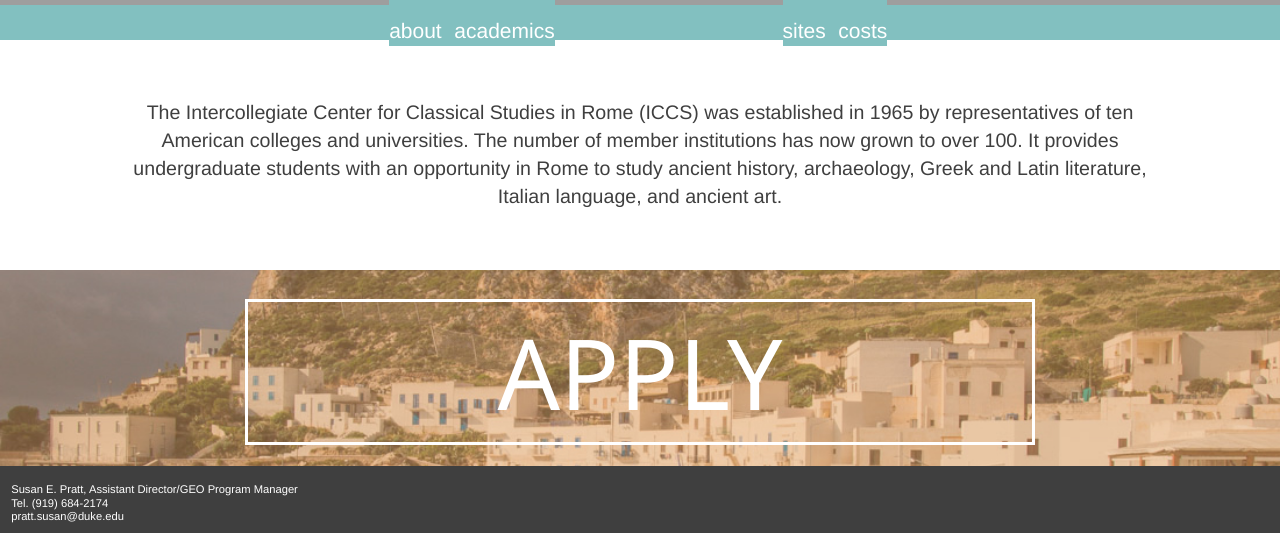
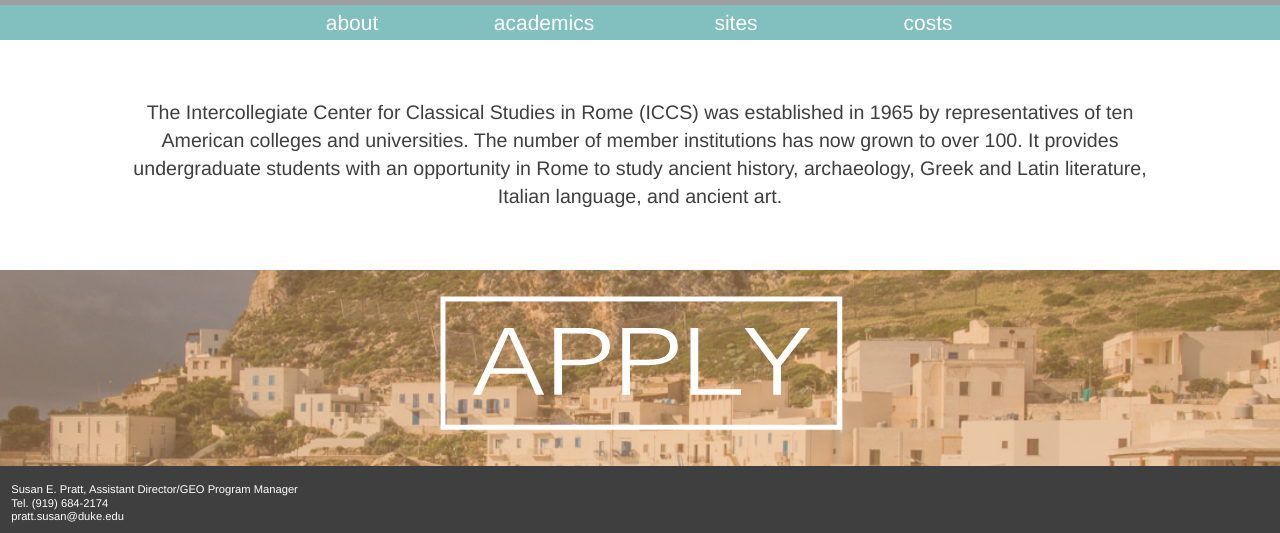
Before and after one commit to Lwalz/ICCS, a PHP site: page / in a window 1280 px wide. Shown: the part 555-1088 px from the top of the page. Run offline with PHP 8.4, Linux system fonts and the light colour scheme; grey boxes are pictures that could not be loaded.

Commit message:
a tags
made “apply” a png instead of text, hid link hover fix— messes up with
the apply link now :(

```diff
--- a/css/style.css
+++ b/css/style.css
@@ -238,6 +238,22 @@ body{
 	padding-top: none;
 	border-radius: .01em;*/
 }
+#about>a {
+	padding: 0;
+	float: none;
+}
+#academics>a {
+	padding: 0;
+	float: none;
+}
+#sites>a {
+	padding: 0;
+	float: none;
+}
+#costs>a {
+	padding: 0;
+	float: none;
+}
 /*#applya{
 	text-align: center;
 	margin: 0;
@@ -352,20 +368,20 @@ body{
 }
 
 #doit{
-	display: block;
+	display: flex;
+	justify-content: center;
 	background-image: url(../images/sicily.jpg);
 	width: 100%;
 	background-size: cover;
-	/*background-position: bottom;*/
 	float: left;
 	height: 2em;
 	background-repeat:no-repeat;
 	color: white;
 	font-size: 7em;
-	padding-top: 0;
+	padding-top: .1em;
 	text-align: center;
 }
-#doit>p{
+/*#doit>a{
 	border-style: solid;
 	border-color: white;
 	border-collapse:collapse;
@@ -374,14 +390,18 @@ body{
 	margin-top: .3em;
 	margin-bottom: .4em;
 	text-align: center;
-}
+	text-decoration: none;
+	color: white;
+}*/
 #mobilebanner{
 	display: none;
 }
-a{
+/*a{
 	color: white;
 	background-color: #82c0c0;
 	text-decoration: none;
+	padding: 0;
+	float: none;
 
 }
 a:hover{
@@ -389,5 +409,5 @@ a:hover{
 	background-color: white;
 	text-decoration: none;
 }
-
+*/
 }
--- a/index.html
+++ b/index.html
@@ -58,8 +58,9 @@ The Intercollegiate Center for Classical Studies in Rome (ICCS) was established
 The Intercollegiate Center for Classical Studies in Rome (ICCS) was established in 1965 by representatives of ten American colleges and universities. The number of member institutions has now grown to over 100. It provides undergraduate students with an opportunity in Rome to study ancient history, archaeology, Greek and Latin literature, Italian language, and ancient art.
 </div></section>
 
-<section id="doit">
-<p>APPLY</p>
+<section id="doit"><a href="" title=""><img src="images/apply.png" alt="apply"></a>
+<!--   <a href="" title="">APPLY</a>
+  <p>APPLY</p> -->
 </section>
 
 </div>
```
Also changed, not shown: images/apply.png (added).
